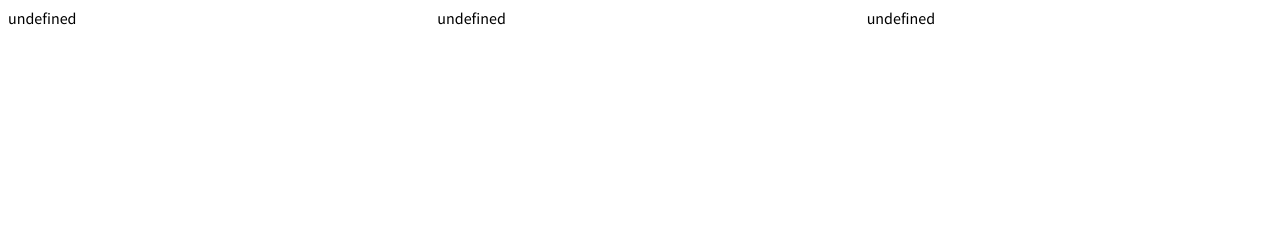
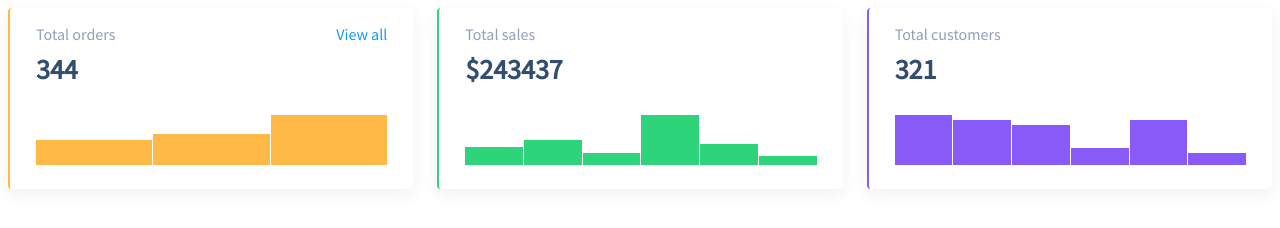
Before and after one commit to js-tasks-ru/js-20220729_justvalk, a website: page 04-oop-basic-intro-to-dom/1-column-chart/index.html in a window 1280 px wide. Drawn offline with Linux system fonts and the light colour scheme.

Commit message:
4 module 1 task

```diff
--- a/04-oop-basic-intro-to-dom/1-column-chart/index.html
+++ b/04-oop-basic-intro-to-dom/1-column-chart/index.html
@@ -16,7 +16,7 @@
     <script type="module">
       import ColumnChart from './index.js';
 
-      const ordersData = [];
+      const ordersData = [40, 50, 80];
       const salesData = [ 30, 40, 20, 80, 35, 15 ];
       const customersData = [ 100, 90, 80, 35, 90, 25 ];
 
--- a/04-oop-basic-intro-to-dom/1-column-chart/index.js
+++ b/04-oop-basic-intro-to-dom/1-column-chart/index.js
@@ -1,3 +1,108 @@
 export default class ColumnChart {
+    subElements = {};
+    chartHeight = 50;
 
+    constructor({
+      data = [],
+      label = "",
+      link = "",
+      value = 0,
+      formatHeading = data => data,
+    } = {}) {
+      this.data = data;
+      this.label = label;
+      this.link = link;
+      this.value = formatHeading(value);
+
+      this.render();
+    }
+
+    get template() {
+      return `
+        <div class="column-chart column-chart_loading" style="--chart-height: ${ this.chartHeight }">
+          <div class="column-chart__title">
+            Total ${this.label}
+            ${this.getLink()}
+          </div>
+          <div class="column-chart__container">
+             <div data-element="header" class="column-chart__header">
+               ${this.value}
+             </div>
+            <div data-element="body" class="column-chart__chart">
+              ${this.getColumnBody()}
+            </div>
+          </div>
+        </div>
+      `;
+    }
+
+    render() {
+      const wrapper = document.createElement("div");
+
+      wrapper.innerHTML = this.template;
+
+      this.element = wrapper.firstElementChild;
+
+      if (this.data.length) {
+        this.element.classList.remove("column-chart_loading");
+      }
+
+      this.subElements = this.getSubElements();
+    }
+
+    getSubElements() {
+      const result = {};
+      const elements = this.element.querySelectorAll("[data-element]");
+
+      for (const subElement of elements) {
+        const name = subElement.dataset.element;
+
+        result[name] = subElement;
+      }
+
+      return result;
+    }
+
+    getColumnBody() {
+      const maxValue = Math.max(...this.data);
+      const scale = this.chartHeight / maxValue;
+
+      return this.data
+        .map(item => {
+          const percent = ((item / maxValue) * 100).toFixed(0);
+
+          return `<div style="--value: ${Math.floor(
+            item * scale
+          )}" data-tooltip="${percent}%"></div>`;
+        })
+        .join("");
+    }
+
+    getLink() {
+      return this.link
+        ? `<a class="column-chart__link" href="${this.link}">View all</a>`
+        : "";
+    }
+
+    update(data = []) {
+      if (!this.data.length) {
+        this.element.classList.add("column-chart_loading");
+      }
+
+      this.data = data;
+
+      this.subElements.body.innerHTML = this.getColumnBody();
+    }
+
+    remove() {
+      if (this.element) {
+        this.element.remove();
+      }
+    }
+
+    destroy() {
+      this.remove();
+      this.element = null;
+      this.subElements = {};
+    }
 }
```
Also changed, not shown: 04-oop-basic-intro-to-dom/1-column-chart/index.spec.js (+1 -1 lines).
